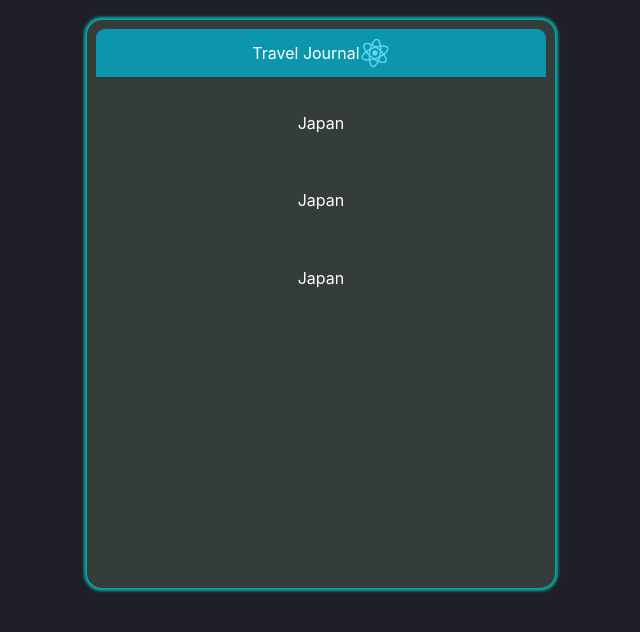
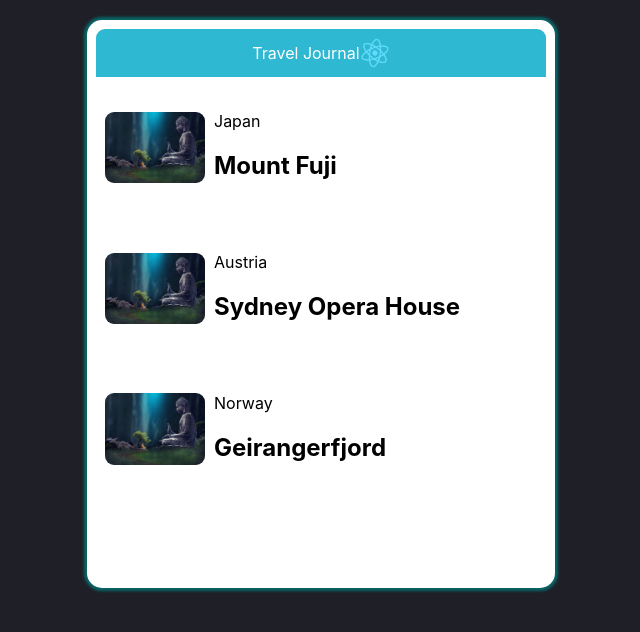
Before and after one commit to JamesMGithire/sep05022, a React (Create React App) app: page / in a window 1280 px wide. Shown: the top 632 px of the page, without its empty margins (319-959 px from the left). Built offline with nearby package versions, Linux system fonts and the light colour scheme.

Commit message:
locations and images set

```diff
--- a/src/App.css
+++ b/src/App.css
@@ -13,7 +13,19 @@
 .display-flex {
   display: flex;
   align-items: center;
+}
+.jc-c{
   justify-content: center;
+}
+.ta-l{
+  text-align: left;
+}
+.lh10{
+  line-height: 10px;
+}
+.d-inline{
+  display: inline-block;
+  width:100px;
 }
 
 .jc-se {
@@ -27,8 +39,8 @@
 .width400px {
   width: 450px;
   height: 550px;
-  background-color: rgb(52, 61, 58);
-  box-shadow: 0 0 3px 3px rgba(9, 168, 168, 0.993);
+  background-color: rgb(255, 255, 255);
+  box-shadow: 0 0 3px 3px rgba(2, 124, 124, 0.767);
 }
 .margin7{
   margin: 7px;
@@ -50,9 +62,13 @@
   border-top-left-radius: 9px;
   border-top-right-radius: 9px;
 }
+.bra9{
+  border-radius: 9px;
+}
 .width100pc{
   width: 100%;
   height: 100%;
+  color: #000;
 }
 
 @media (prefers-reduced-motion: no-preference) {
--- a/src/Header.js
+++ b/src/Header.js
@@ -1,6 +1,6 @@
 export default function Header(){
     return(
-        <div className="br9 bg-red pad9 display-flex">
+        <div className="br9 bg-red pad9 display-flex jc-c">
             <span>Travel Journal</span>
             <img src="./logo192.png" className="App-logo" alt="react-logo"/>
         </div>
--- a/src/Location.js
+++ b/src/Location.js
@@ -1,10 +1,10 @@
 export default function Location(props){
     return (
-        <div>
-            <img src="" alt="" />
-            <div>
+        <div className="ta-l pad9 display-flex">
+            <img src={props.image} alt="" className="d-inline bra9"/>
+            <div className="pad9">
                 <p>{props.country}<a></a></p>
-                <h1></h1>
+                <h2>{props.location}</h2>
                 <p><small><b></b></small></p>
                 <p></p>
             </div>
--- a/src/data.js
+++ b/src/data.js
@@ -9,16 +9,16 @@ export default [
     },
     {
         id: 2,
-        country: "Japan",
-        location: "Mount Fuji",
+        country: "Austria",
+        location: "Sydney Opera House",
         date: "Some time",
         content: "I liked this place",
         image:"./buddha-location.jpg"
     },
     {
         id: 3,
-        country: "Japan",
-        location: "Mount Fuji",
+        country: "Norway",
+        location: "Geirangerfjord",
         date: "Some time",
         content: "I liked this place",
         image:"./buddha-location.jpg"
```
